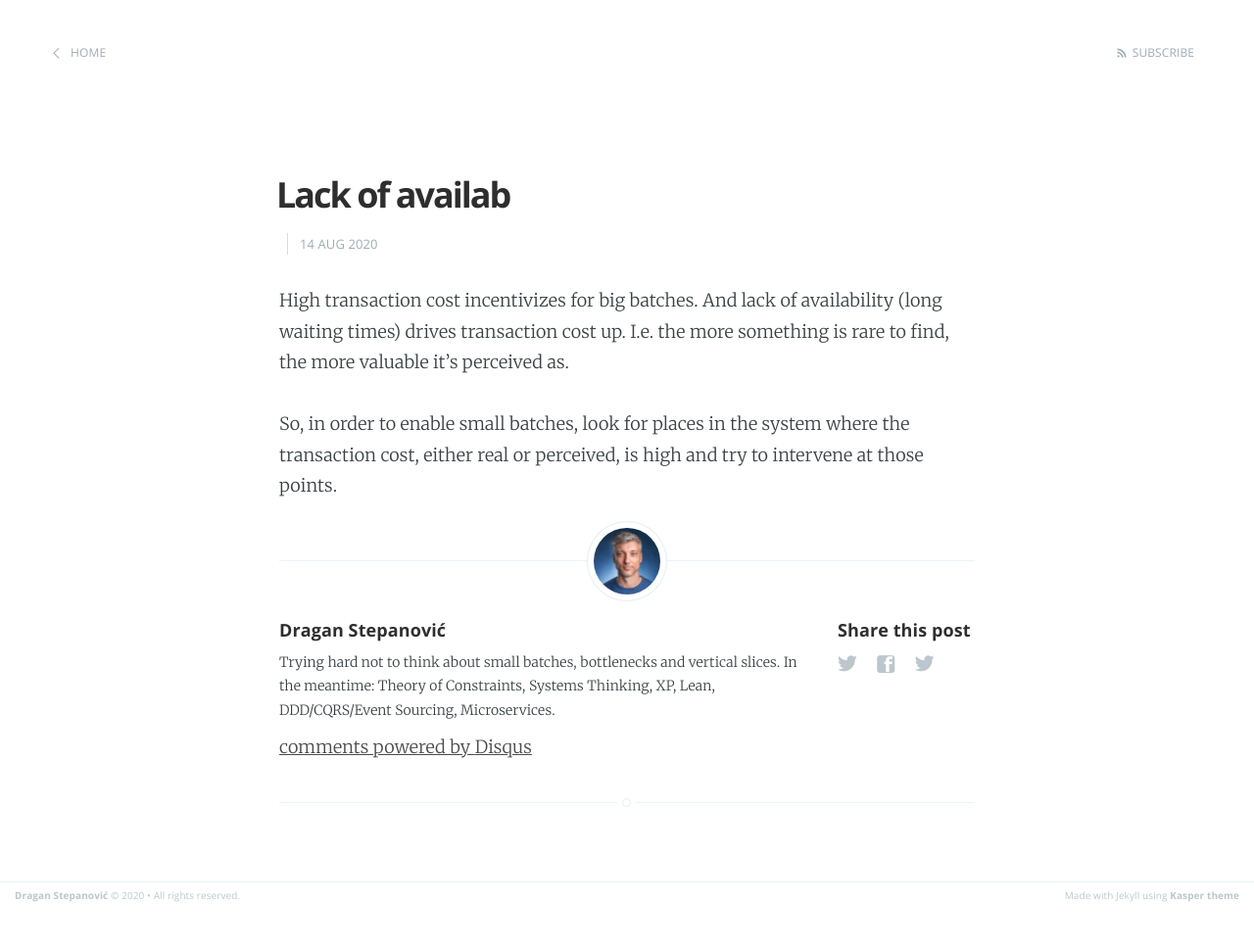
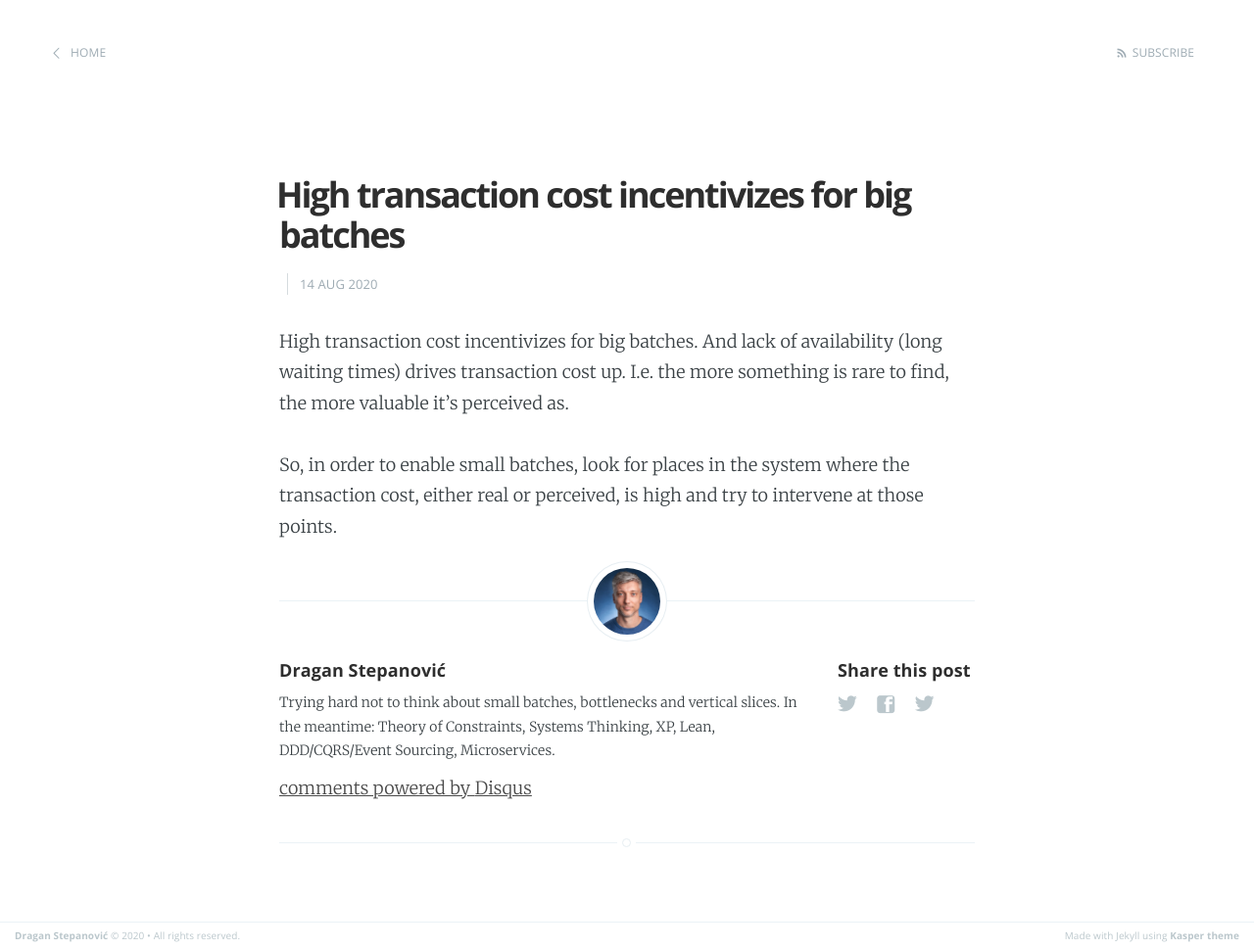
Before and after one commit to dragan-stepanovic/dragan-stepanovic.github.io, a Jekyll site: the page built from _posts/2020-08-14-big-batches-and-high-transaction-cost.md, in a window 1280 px wide. Shown: the whole page at 98% size. Built offline with Jekyll 4.4.1, drawn with Linux system fonts in a browser that asks for light colours; our own code applies the rules of GitHub Pages for plain Markdown files; comment, search, counter and statistics services are not loaded; before the commit the page ends 928 px from its top, so only the background shows below that.

Commit message:
Update 2020-08-14-big-batches-and-high-transaction-cost.md

```diff
--- a/_posts/2020-08-14-big-batches-and-high-transaction-cost.md
+++ b/_posts/2020-08-14-big-batches-and-high-transaction-cost.md
@@ -1,5 +1,5 @@
 ---
-title: Lack of availab
+title: High transaction cost incentivizes for big batches
 ---
 
 
```
